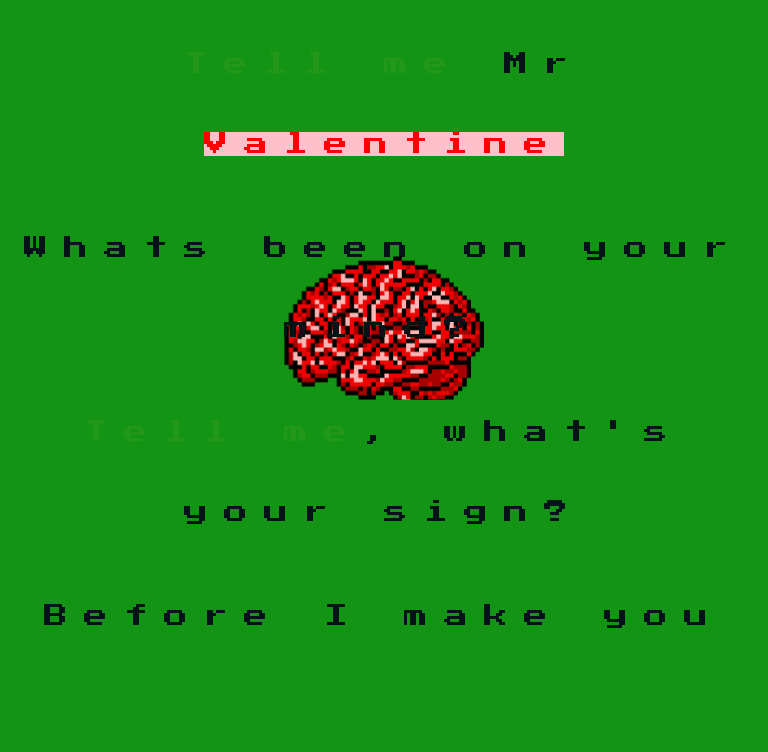
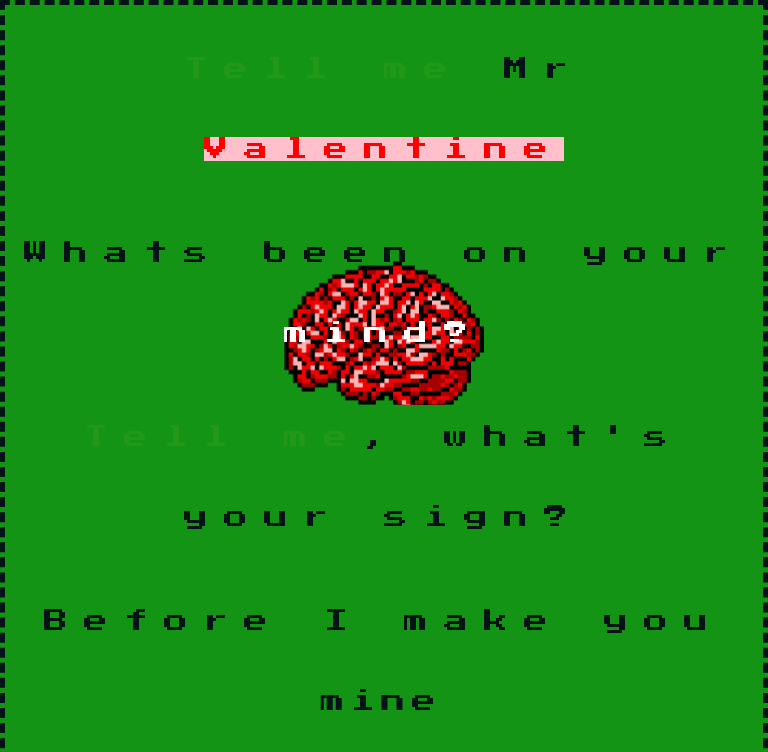
Before and after one commit to ashelli0526/Mr-Valentine, a website built with Parcel: page index.html in a window 768 px wide. Shown: the top 752 px of the page. Built offline with nearby package versions, Linux system fonts and the light colour scheme.

Commit message:
added border and media quiery

```diff
--- a/css/main.css
+++ b/css/main.css
@@ -20,6 +20,12 @@ body {
   text-align: center;
   letter-spacing: 1em;
   line-height: 5em;
+}
+
+body {
+margin: 0;
+padding: 0;
+border: 5px dashed #149414;
 }
 
 .valentine {
@@ -147,6 +153,7 @@ position: absolute;
   body {
     background-color: #149414;
   }
+
   p{
     color: #031318;
   }
@@ -155,11 +162,44 @@ position: absolute;
 @media (min-width: 476px) and (max-width: 999px) {
   body {
     background-color: #149414;
+    margin: 0;
+    padding: 0;
+    border: 5px dashed #031318;
   }
   p{
     color: #031318;
   }
 
+  .mind {
+    color: white;
+    text-align: center;
+    background-image: url(../img/brain.png);
+    background-size: cover;
+    padding-top: 60px;
+    padding-bottom: 60px;
+  }
+
+.mine-button {
+  border: none;
+  background: transparent;
+  color: #031318;
+  letter-spacing: .4rem;
+  font-size: x-large;
+  border-radius: auto;
+  padding-right: 5px;
+  position: relative;
+  box-sizing: auto;
+  transition: all 200ms ease;
+}
+.mine-button:hover{
+  color: white;
+  border: transparent;
+  background-image: url(../img/heart.png);
+  background-size: cover;
+	padding-top: 60px;
+	padding-bottom: 60px;
+
+}
 }
 
 
```
